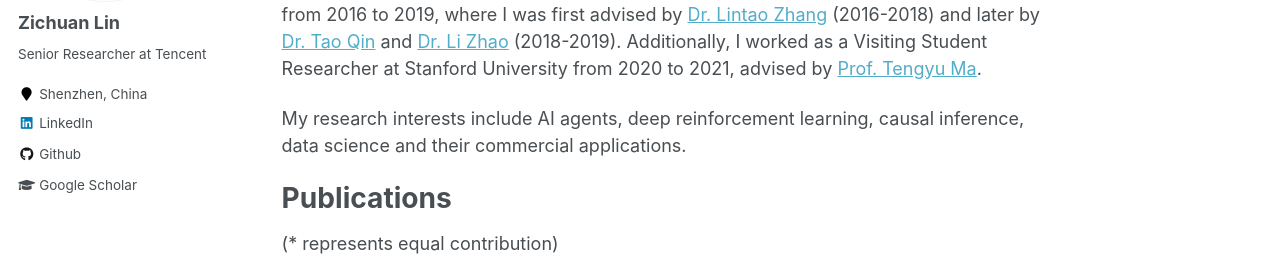
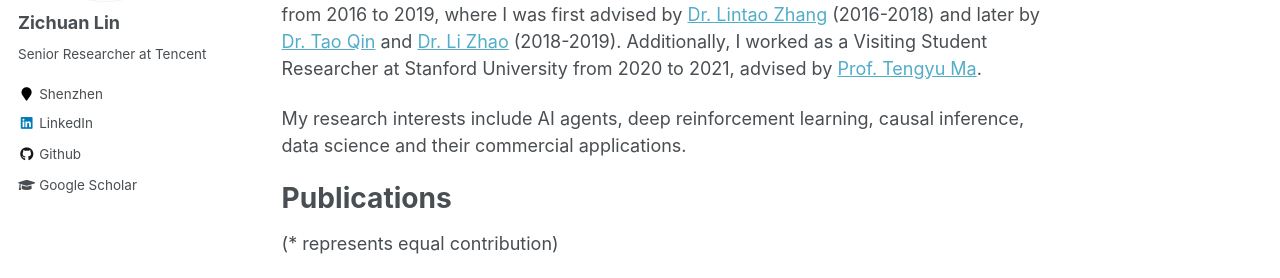
Before and after one commit to LinZichuan/linzichuan.github.io, a Jekyll site: the page built from _pages/about.md, in a window 1280 px wide. Shown: the part 291-569 px from the top of the page. Built offline with Jekyll 4.4.1, drawn with Linux system fonts in a browser that asks for light colours; formulas are drawn with MathJax 3.

Commit message:
Update _config.yml

```diff
--- a/_config.yml
+++ b/_config.yml
@@ -83,7 +83,7 @@ author:
   name             : "Zichuan Lin"
   avatar           : "zichuanlin.png"
   bio              : "Senior Researcher at Tencent"
-  location         : "Shenzhen, China"
+  location         : "Shenzhen"
   employer         :
   pubmed           : #"https://www.ncbi.nlm.nih.gov/pubmed/?term=john+snow"
   googlescholar    : "https://scholar.google.com.sg/citations?user=Tlc4yaMAAAAJ&hl=zh-TW"
```
